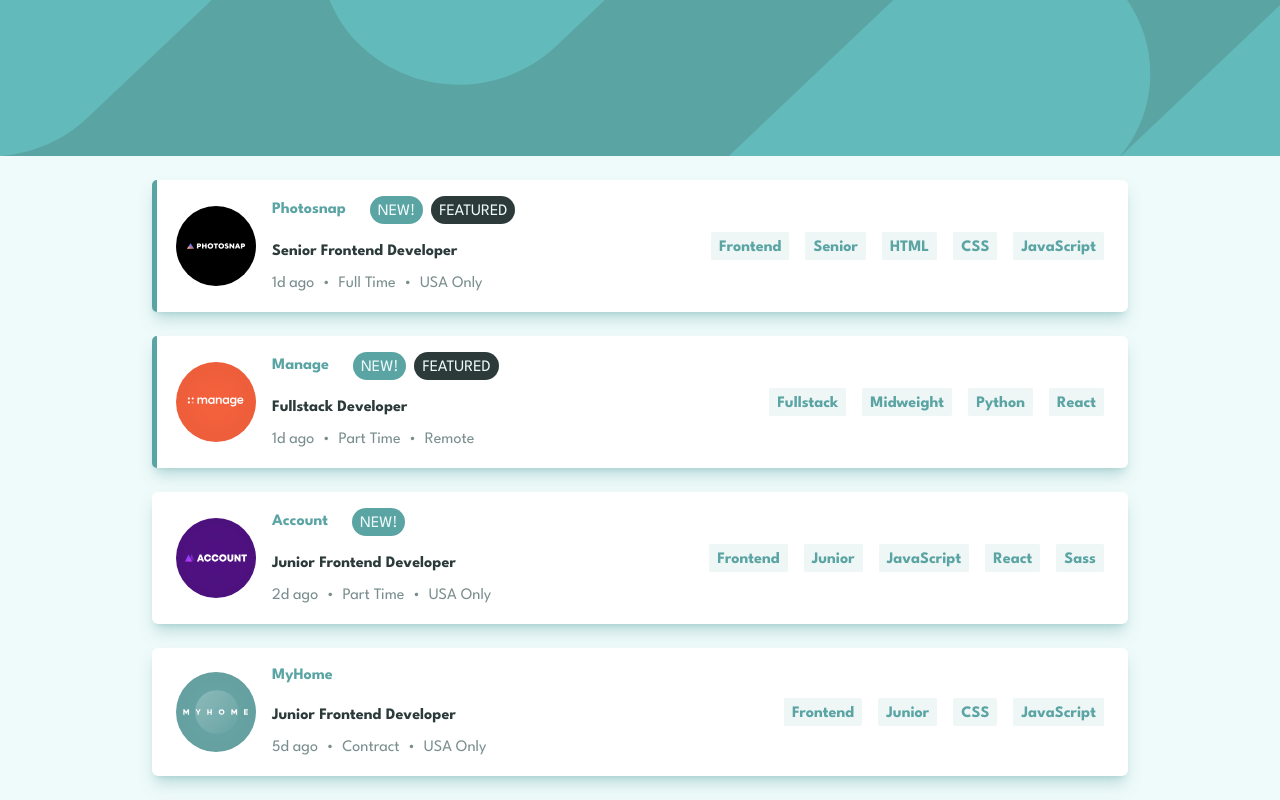
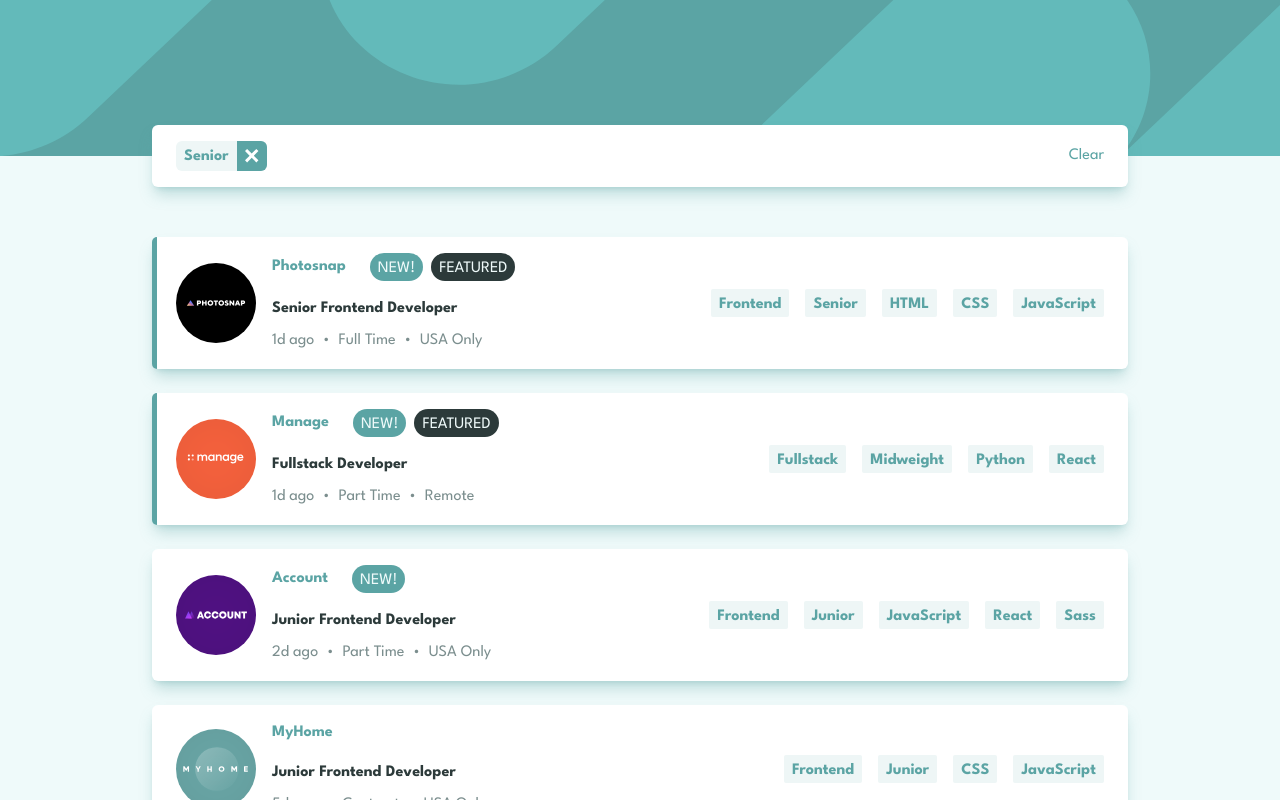
Before and after one commit to Esosek/job-listings, a Next.js app: page / in a window 1280 px wide. Both pictures are taken after a click on the button "Senior". Shown: the top 800 px of the page. Built offline with nearby package versions, Linux system fonts and the light colour scheme.

Commit message:
Added filtering element to Header

```diff
--- a/components/Header.tsx
+++ b/components/Header.tsx
@@ -1,7 +1,52 @@
+'use client';
+import { useContext, useEffect, useRef, useState } from 'react';
 import styles from './Header.module.css';
+import FilterContext from '@/context/FilterContext';
+import iconRemove from '@/public/images/icon-remove.svg';
+import Image from 'next/image';
 
 export default function Header() {
+  const contentWrapperRef = useRef<HTMLDivElement>(null);
+  const { filters, removeFilter, clearFilters } = useContext(FilterContext)!;
+  const [contentHeight, setContentHeight] = useState(0);
+
+  useEffect(() => {
+    setContentHeight(contentWrapperRef.current!.clientHeight);
+  }, [contentWrapperRef, contentHeight, filters]);
+
   return (
-    <header className={`${styles.header} bg-primary h-[156px] w-auto`}></header>
+    <header
+      style={{ marginBottom: `${contentHeight / 2 + 50}px` }}
+      className={`${styles.header} relative bg-primary h-[156px] w-auto px-6`}
+    >
+      <div
+        ref={contentWrapperRef}
+        style={{
+          bottom: `-${contentHeight / 2}px`,
+          display: filters.length > 0 ? 'flex' : 'none',
+        }}
+        className="absolute left-6 right-6 flex justify-between items-center bg-white max-w-[61rem] px-4 py-4 mx-auto rounded-md shadow-lg shadow-primary/35 md:px-6"
+      >
+        <ul className="flex flex-wrap gap-4 rounded-md">
+          {filters.map((filter) => (
+            <li
+              key={filter}
+              className="flex bg-cyan-200 rounded-md overflow-clip"
+            >
+              <p className="font-bold px-2 pt-1">{filter}</p>
+              <button
+                onClick={() => removeFilter(filter)}
+                className="bg-primary p-2 hover:bg-cyan-700 transition-colors"
+              >
+                <Image src={iconRemove} alt="Delete icon" />
+              </button>
+            </li>
+          ))}
+        </ul>
+        <button onClick={clearFilters} className="hover:underline">
+          Clear
+        </button>
+      </div>
+    </header>
   );
 }
--- a/components/KeywordLabel.tsx
+++ b/components/KeywordLabel.tsx
@@ -1,12 +1,15 @@
 'use client';
+
+import FilterContext from '@/context/FilterContext';
+import { useContext } from 'react';
+
 type KeywordLabelProps = {
   keyword: string;
 };
 
 export default function KeywordLabel({ keyword }: KeywordLabelProps) {
-  function handleKeywordSelect(keyword: string) {
-    console.log('Added', keyword, 'as filter');
-  }
+  const { addFilter } = useContext(FilterContext)!;
+  const handleKeywordSelect = (keyword: string) => addFilter(keyword);
   return (
     <li>
       <button
```
